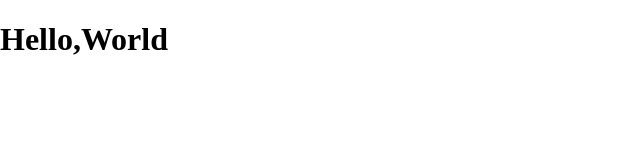
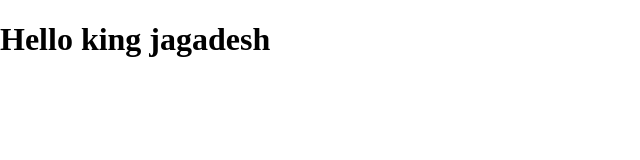
Before and after one commit to jagadeshkrishna/template-test, a plain HTML site: page index.html in a window 1280 px wide. Shown: the whole page, without its empty margins (0-640 px from the left). Drawn offline with Linux system fonts and the light colour scheme.

Commit message:
hello king jagadesh

```diff
--- a/index.html
+++ b/index.html
@@ -10,7 +10,7 @@
     <link rel="stylesheet" href="style.css">
 </head>
 <body>
-    <h1>Hello,World</h1>
+    <h1>Hello king jagadesh</h1>
     <!-- linking script to html -->
     <script src="script.js"></script>
 
```
